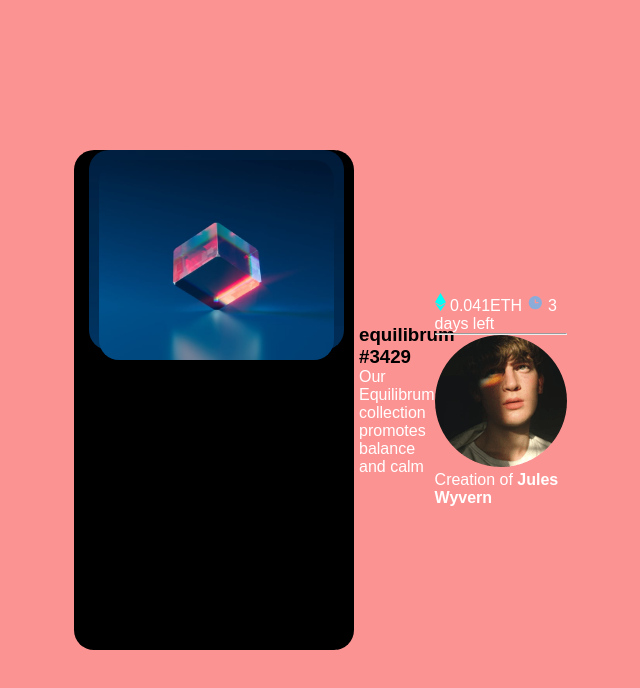
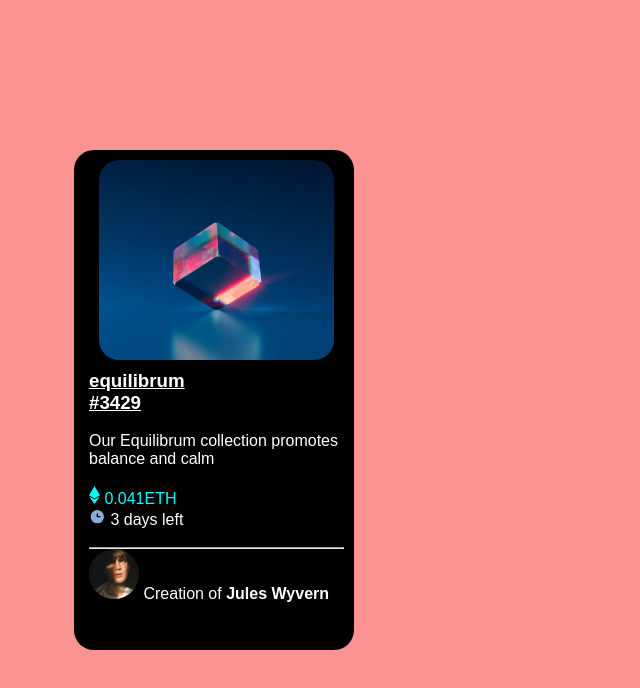
Before and after one commit to Kurtwelle/nftpreview, a plain HTML site: page index.html in a window 1280 px wide. Shown: the whole page, without its empty margins (426-1066 px from the left). Drawn offline with Linux system fonts and the light colour scheme.

Commit message:
nft continuation

```diff
--- a/index.html
+++ b/index.html
@@ -12,13 +12,13 @@
         <div class="card">
             <div class="equilibrum-1">
             <img src="image-equilibrium.jpg" alt="image-equilibrium" id="equilibrum">
-            </div>
+
             <div class="Equilibrum-2">
-                <h3 class="word-1">equilibrum #3429</h3>
+                <h3 class="word-1"> <u>equilibrum #3429</u></h3> <br>
                 <p class="word-2">Our Equilibrum collection promotes balance and calm</p>
-            </div>
+            </div><br>
             <div class="ethereum">
-                <p><img src="icon-ethereum.svg" alt="" class="eth"> 0.041ETH <img src="icon-clock.svg" alt="" class="clock"> 3 days left</p>
+                <p class="eth"><img src="icon-ethereum.svg" alt="" class="eth">  0.041ETH </p> <p><img src="icon-clock.svg" alt="" class="clock"> 3 days left</p> <br>
                 <hr>
                 <p><img src="image-avatar.png" alt="" class="avatar"> Creation of <strong>Jules Wyvern</strong>
 
--- a/style.css
+++ b/style.css
@@ -33,14 +33,13 @@
     height: 200px;
     margin-bottom: 300px;
     margin-right: 15px;
-    margin-left: -5px; */
+    margin-left: -5px;
     width: 280px;
     border-radius: 20px;
     display:block;
     /* justify-items: center; */
-    align-items;
     border-radius: 20px;
-    background-image: url(image-equilibrium.jpg)
+    /* background-image: url(image-equilibrium.jpg) */
 }
 
 #equilibrum{
@@ -57,7 +56,8 @@
     height: 50px;
     color: black;
     justify-content: center;
-    display: flex;
+    display: block;
+
 }
 
 .word-1{
@@ -65,3 +65,13 @@
     width: 30px;
     display: block;
 }
+
+.avatar {
+    width: 50px;
+    height: 50px;
+    border-color: blanchedalmond;
+}
+
+.eth {
+    color: aqua;
+}
```
